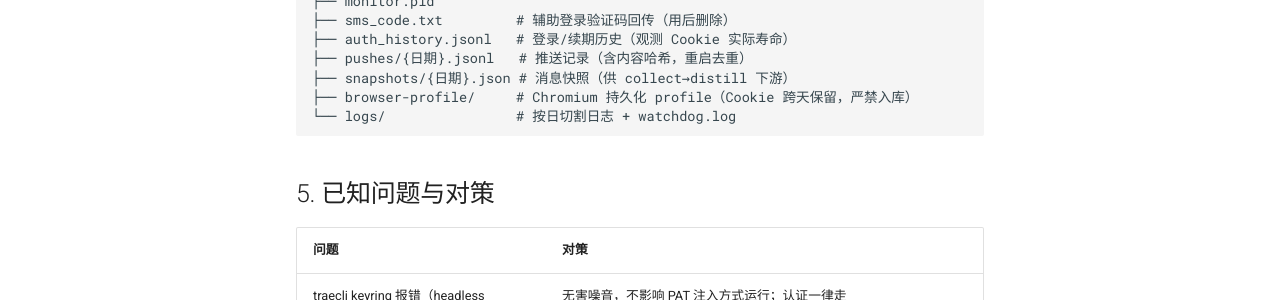
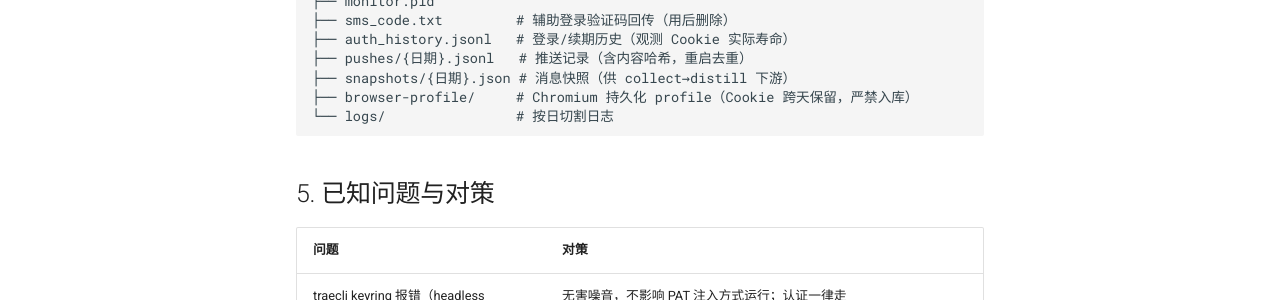
Before and after one commit to seuzxh/live-monitor-agent, an MkDocs documentation site: the page built from docs/ops/deploy.md, in a window 1280 px wide and 900 px high, scrolled down 1948 px. Shown: the part 325-625 px from the top of the window. Built offline with MkDocs 1.6.1 and Material for MkDocs 9.7.7, drawn with Linux system fonts in a browser that asks for light colours; some of the changed text lies outside the part shown.

Commit message:
docs(洁癖收尾): 清除 legacy 删除后的五处文档残留
- README 目录结构（三组+docs/Pages）；runtime_state 引用方更正
- 登录 SOP 删看门狗排障步；deploy.md 修正 1.x/2.x 提示与目录树
- mkdocs --strict 通过；28 测试全过

````diff
--- a/docs/ops/deploy.md
+++ b/docs/ops/deploy.md
@@ -86,7 +86,7 @@ runtime/
 ├── pushes/{日期}.jsonl   # 推送记录（含内容哈希，重启去重）
 ├── snapshots/{日期}.json # 消息快照（供 collect→distill 下游）
 ├── browser-profile/     # Chromium 持久化 profile（Cookie 跨天保留，严禁入库）
-└── logs/                # 按日切割日志 + watchdog.log
+└── logs/                # 按日切割日志
 ```
 
 ## 5. 已知问题与对策
````
Also changed, not shown: other parts of docs/ops/deploy.md (+1 -1 lines), README.md (+3 -2 lines), docs/ops/login-recovery-sop.md (+0 -1 lines), docs/脚本功能说明.md (+1 -1 lines).
